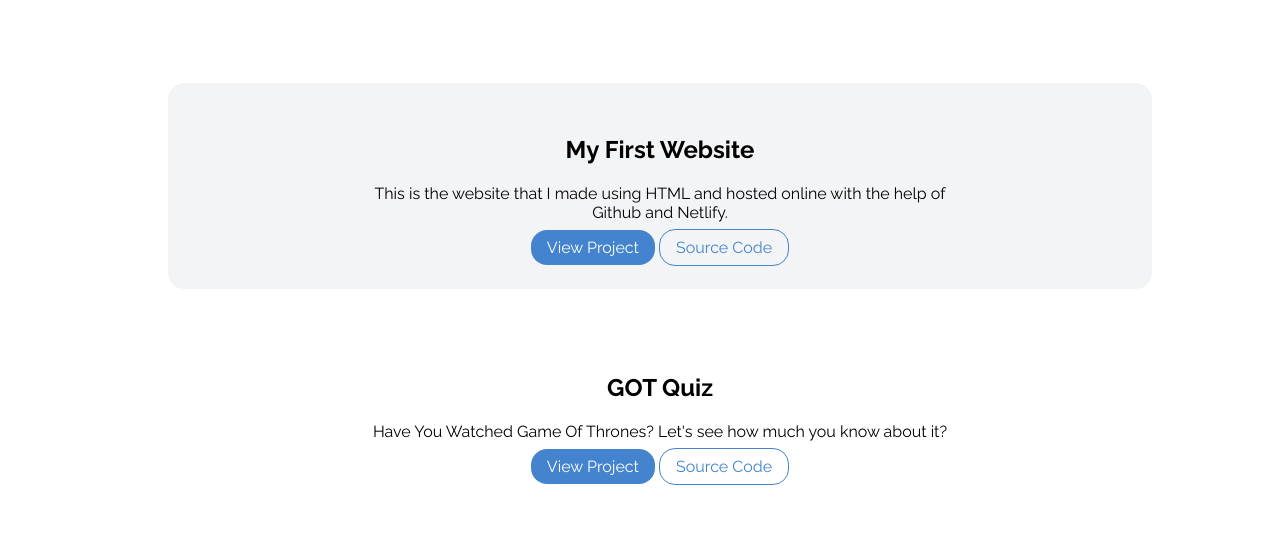
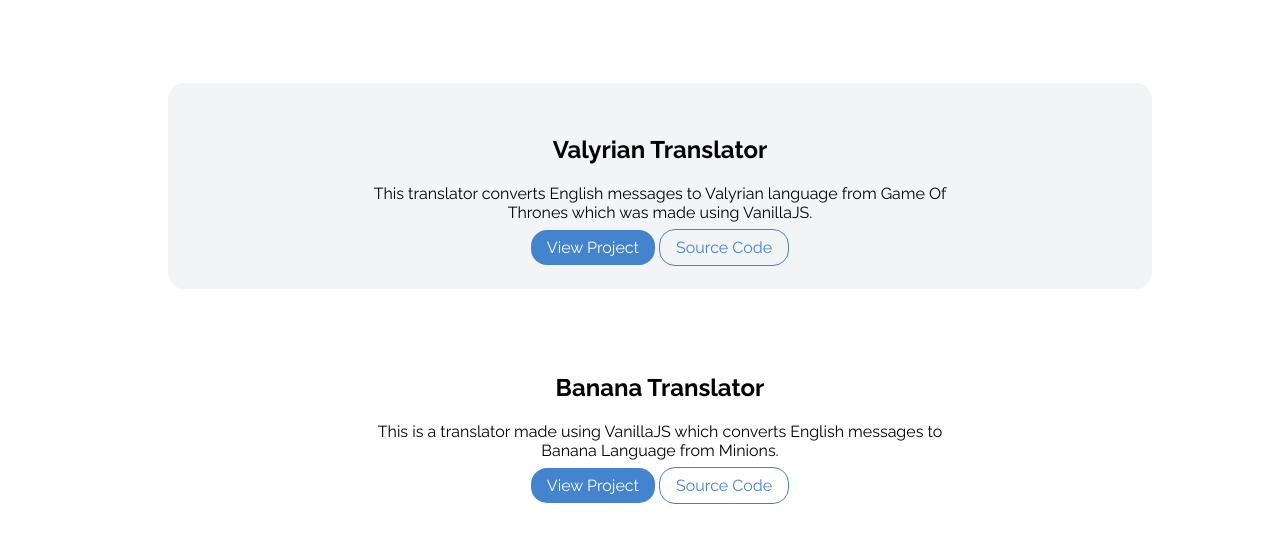
Before and after one commit to Aaditya2609/MyPortfolio, a plain HTML site: page projects.html in a window 1280 px wide. Shown: the part 262-799 px from the top of the page. Drawn offline with Linux system fonts and the light colour scheme.

Commit message:
Added Both Translators

```diff
--- a/projects.html
+++ b/projects.html
@@ -31,6 +31,29 @@
                 <h1 class="myheader heading">Projects</h1>
             </header>
         </li>
+
+        <li>
+            <section class="section ow">
+                <div class="container container-center">
+                <h1>Valyrian Translator</h1>
+                <p>This translator converts English messages to Valyrian language from Game Of Thrones which was made using VanillaJS.</p>
+                <a href="https://aaditya-valyrian-translator.netlify.app" class="link link-primary">View Project</a>
+                <a href="https://github.com/Aaditya2609/Valyrian-Translator" class="link link-secondary">Source Code</a>
+                </div>
+            </section>
+        </li>
+
+        <li>
+            <section class="section">
+                <div class="container container-center">
+                    <h1>Banana Translator</h1>
+                    <p>This is a translator made using VanillaJS which converts English messages to Banana Language from Minions.</p>
+                    <a href="https://aaditya-banana-talk.netlify.app" class="link link-primary">View Project</a>
+                    <a href="https://github.com/Aaditya2609/BananaTalk" class="link link-secondary">Source Code</a>
+                </div>
+            </section>
+        </li>
+
         <li>
             <section class="section ow">
                 <div class="container container-center">
@@ -40,8 +63,8 @@
                 <a href="https://github.com/Aaditya2609/FirstWebsite" class="link link-secondary">Source Code</a>
                 </div>
             </section>
+        </li>
 
-        </li>
         <li>
             <section class="section">
                 <div class="container container-center">
```
